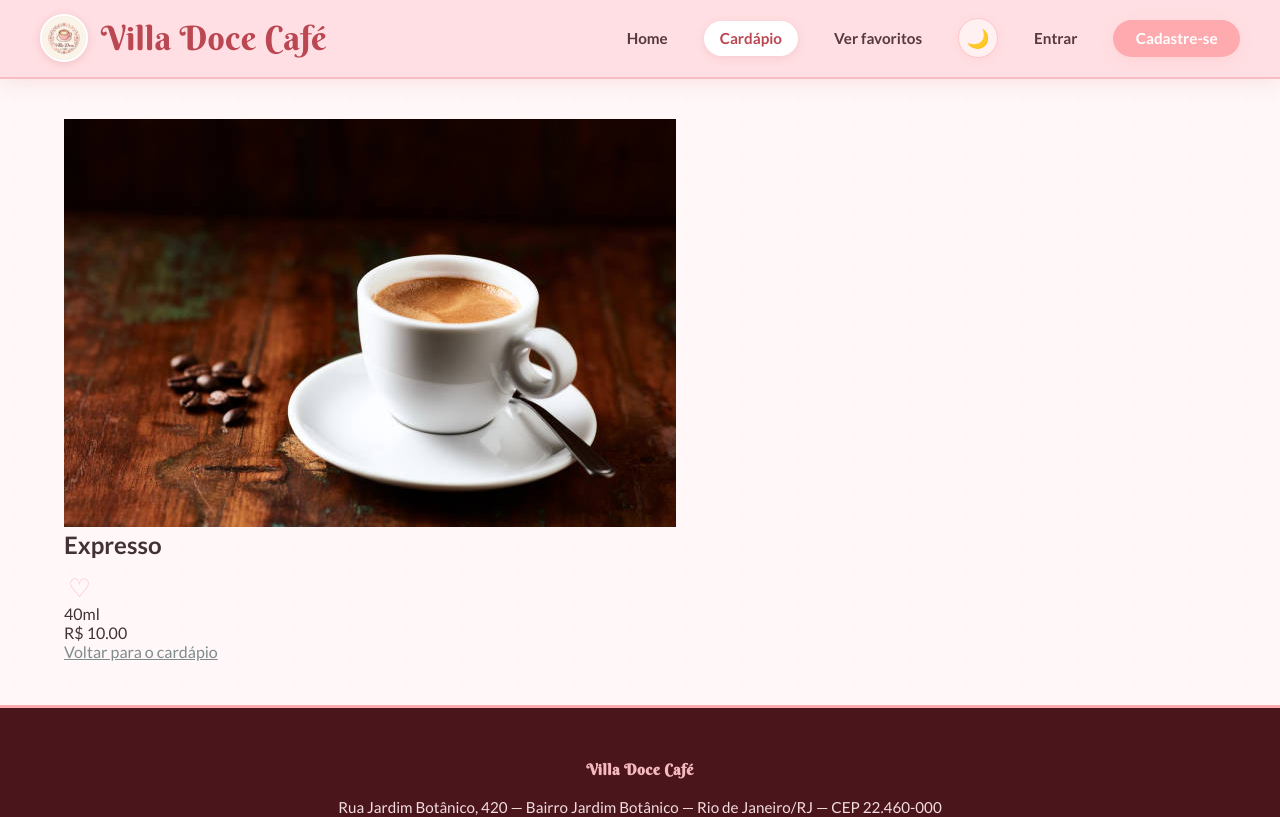
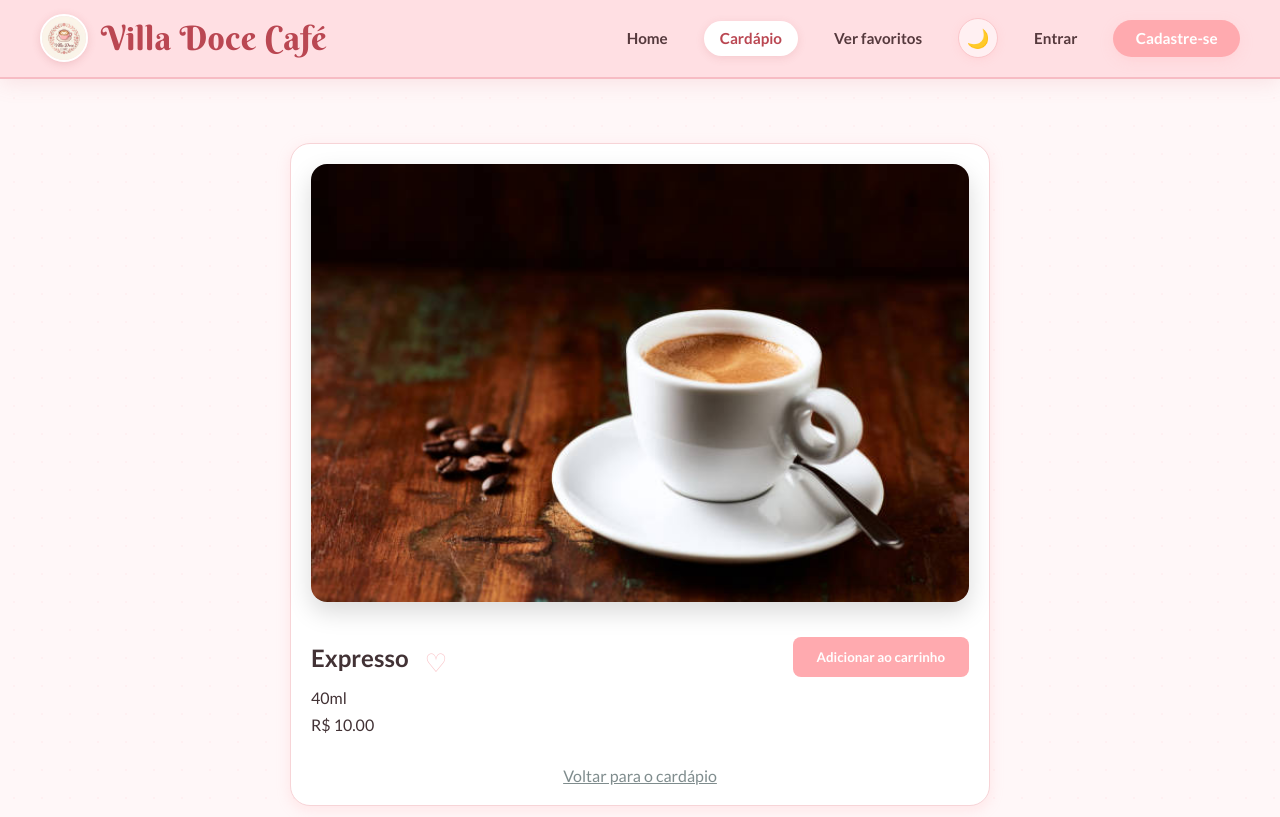
Before and after one commit to bruno-olv/villadocecafe, a React (Vite) app: page /cardapio/1 in a window 1280 px wide. Shown: the top 817 px of the page. Built offline with nearby package versions, Linux system fonts and the light colour scheme; a web font is replaced by a local one.

Commit message:
Add CSS próprio para a página de detalhes do produto

```diff
--- /dev/null
+++ b/src/Pages/DetalheProduto.css
@@ -0,0 +1,55 @@
+/* Detalhe do Produto */
+.produto-detalhe {
+  max-width: 700px;
+  display: flex;
+  flex-direction: column;
+  gap: 8px;
+  margin: 24px auto 0;
+  background: var(--cor-card-bg);
+  border: 1.5px solid var(--cor-rosa-borda);
+  border-radius: 20px;
+  padding: 20px;
+  box-shadow: 0 4px 14px var(--cor-sombra);
+  transition: all 0.25s ease;
+}
+
+.produto-detalhe:hover {
+  border-color: var(--cor-primaria);
+  box-shadow: 0 8px 22px var(--cor-sombra-hover);
+}
+
+.produto-detalhe img {
+  width: 100%;
+  max-width: 700px;
+  border-radius: 16px;
+  box-shadow: 0 10px 25px rgba(0, 0, 0, 0.15);
+  display: block;
+  margin: 0 auto 24px;
+}
+
+.titulo-com-favorito{
+  display: flex;
+  align-items: center;
+  gap: 12px;
+}
+
+.botao-comprar {
+  background: var(--cor-primaria);
+  color: white;
+  border: none;
+  padding: 12px 24px;
+  border-radius: 8px;
+  font-weight: 600;
+  cursor: pointer;
+  width: fit-content;
+  margin-left: auto;
+}
+
+.botao-comprar:hover {
+  background: var(--cor-primaria-hover, var(--cor-primaria));
+}
+
+.produto-detalhe .link-voltar {
+  margin-top: 24px;
+  text-align: center;
+}
--- a/src/Pages/DetalheProduto.jsx
+++ b/src/Pages/DetalheProduto.jsx
@@ -1,6 +1,7 @@
 import { useParams, Link } from 'react-router-dom';
 import cardapio from '../data/Cardapio';
 import { useFavoritos } from '../context/Favoritos';
+import './DetalheProduto.css';
 
 function DetalheProduto() {
   const { id } = useParams();
@@ -38,6 +39,10 @@ function DetalheProduto() {
         >
           {ehFavorito(produto.id) ? '♥' : '♡'}
         </button>
+
+        <button className="botao-comprar">
+          Adicionar ao carrinho
+        </button>
       </div>
       <p className="descricao-detalhe">{produto.descricao}</p>
       <p className="preco-detalhe">R$ {produto.preco.toFixed(2)}</p>
--- a/src/index.css
+++ b/src/index.css
@@ -463,6 +463,17 @@ button {
   color: var(--cor-texto-secundario);
   font-size: 15.2px;
   margin: 4px 0;
+}
+
+.link-produto {
+  text-decoration: none;
+  color: inherit;
+  transition: all 0.25s ease;
+}
+
+.link-produto:hover h3 {
+  color: var(--cor-primaria);
+  text-decoration: underline;
 }
 
 .info-produto .preco {
```
